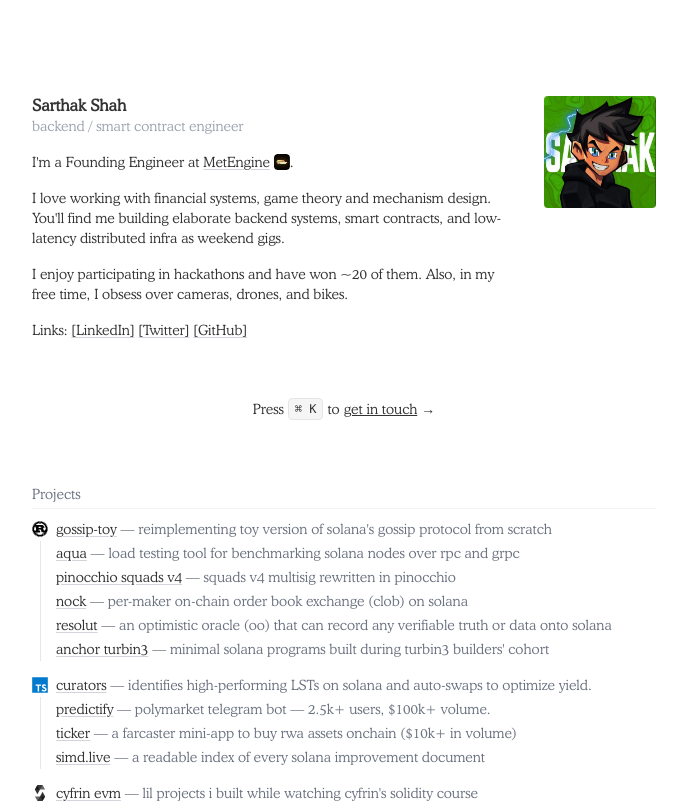
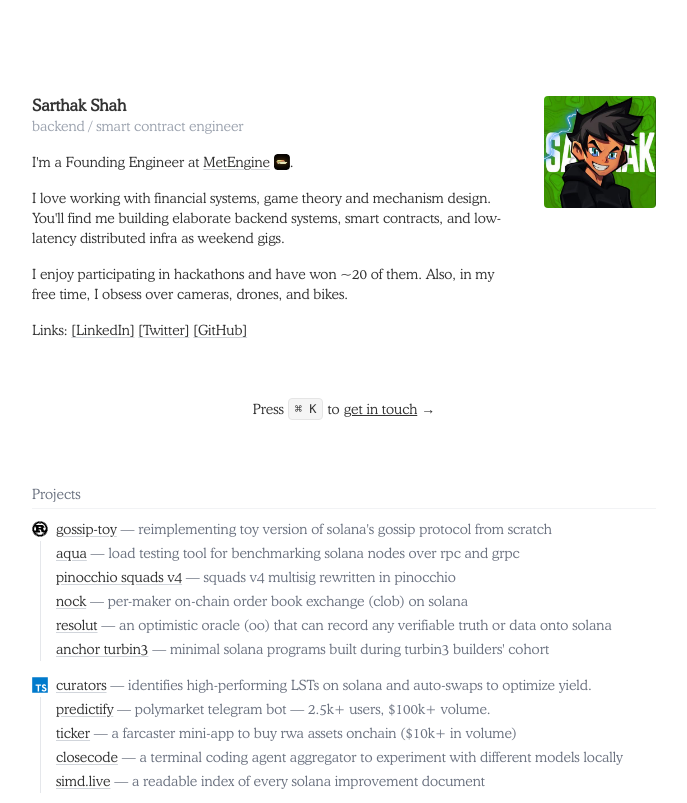
Before and after one commit to Not-Sarthak/portfolio, a Next.js app: page / in a window 1280 px wide. Shown: the top 803 px of the page, without its empty margins (296-983 px from the left). Built offline with nearby package versions, Linux system fonts and the light colour scheme; a web font is replaced by a local one.

Commit message:
feat: add closecode to projects

```diff
--- a/src/data/resume.tsx
+++ b/src/data/resume.tsx
@@ -233,8 +233,21 @@
       ],
       description: "a farcaster mini-app to buy rwa assets onchain ($10k+ in volume)",
     },
+    CloseCode: {
+      id: 9,
+      language: "/languages/typescript.svg",
+      links: [
+        {
+          type: "Source",
+          href: "https://github.com/Not-Sarthak/closecode",
+          icon: <GithubIcon className="size-9" />,
+        },
+      ],
+      description:
+        "a terminal coding agent aggregator to experiment with different models locally",
+    },
     "SIMD.live": {
-      id: 9,
+      id: 10,
       language: "/languages/typescript.svg",
       links: [
         {
@@ -246,7 +259,7 @@
       description: "a readable index of every solana improvement document",
     },
     "Cyfrin EVM": {
-      id: 10,
+      id: 11,
       language: "/languages/solidity.svg",
       description: "lil projects i built while watching cyfrin's solidity course",
       links: [
@@ -258,7 +271,7 @@
       ],
     },
     // Pintel: {
-    //   id: 11,
+    //   id: 12,
     //   language: "/languages/solidity.svg",
     //   description:
     //     "precision prediction market using gaussian probability distribution",
```
